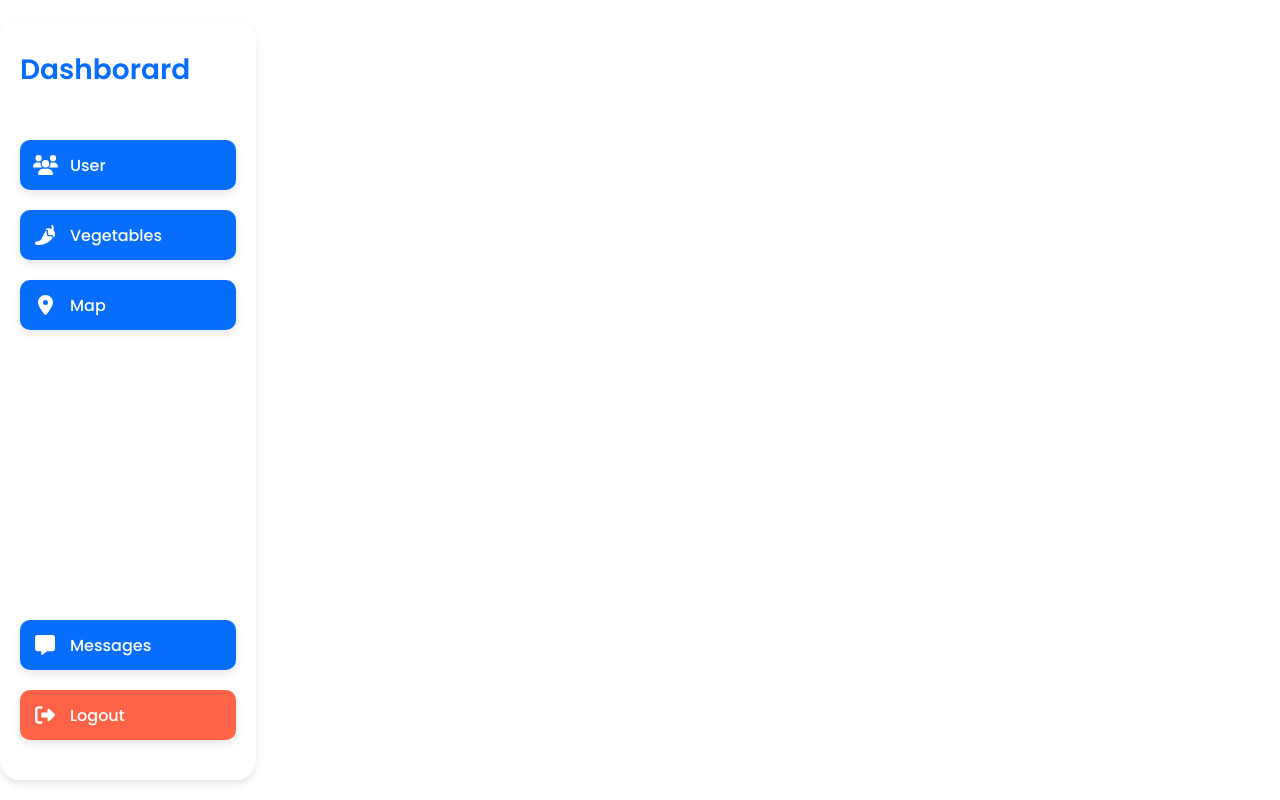
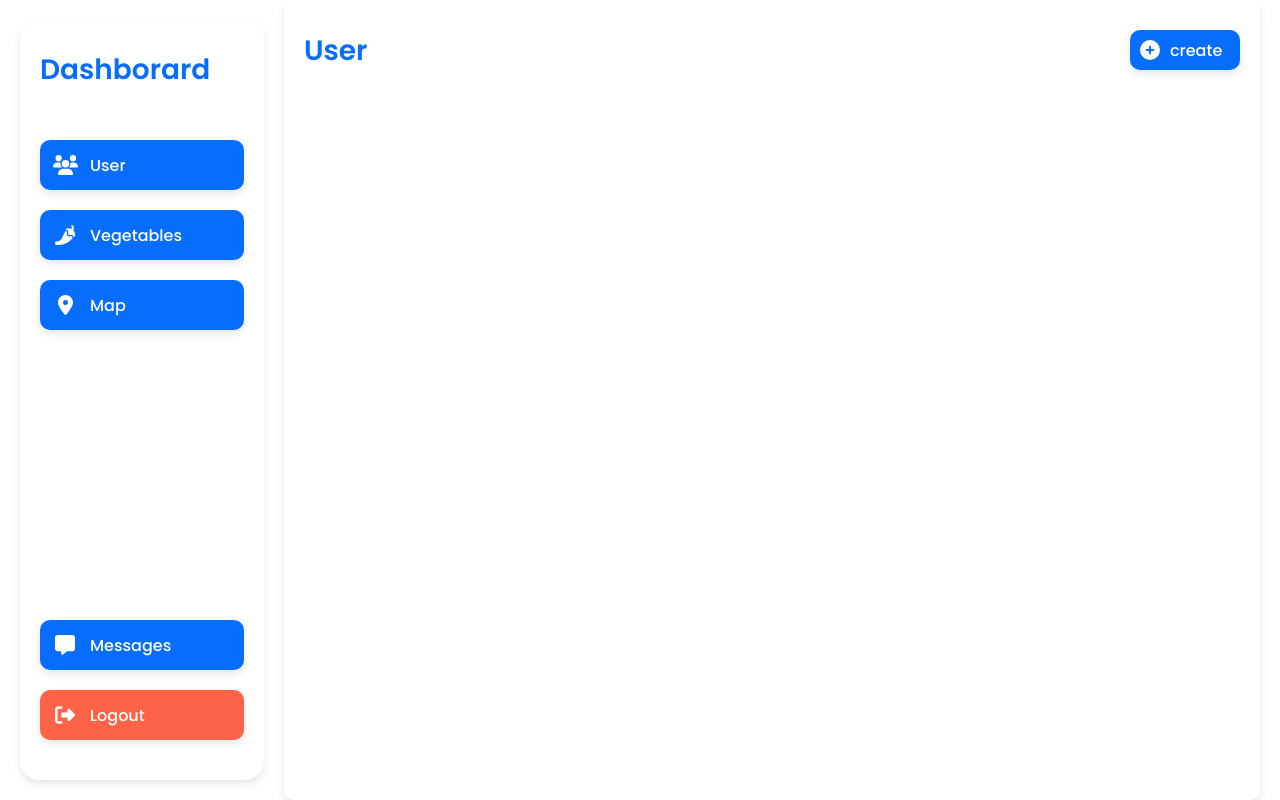
Before and after one commit to anirudh-mk/agriculture-automation-using-iot-frontend-web, a React (Vite) app: page / in a window 1280 px wide. Built offline with nearby package versions, Linux system fonts and the light colour scheme.

Commit message:
optim(DashboardScreen):code optimzied

```diff
--- a/screens/DashborardScree/DashboardScreen.css
+++ b/screens/DashborardScree/DashboardScreen.css
@@ -9,12 +9,12 @@
     flex-direction: column;
     width: 20%;
     height: 100%;
+    padding: 0 10px 0 20px;
 }
 .dashboardScreenDetailsContainer{
     display: flex;
     flex-direction: column;
-    flex: 1;
+    width: 80%;
     height: 100%;
-    align-items: center;
-    justify-content: center;
+    padding: 0 20px 0 10px;
 }
--- a/screens/DashborardScree/DashboardScreen.jsx
+++ b/screens/DashborardScree/DashboardScreen.jsx
@@ -11,7 +11,7 @@ function DashboardScreen() {
         <SideNavigationBar />
       </div>
       <div className="dashboardScreenDetailsContainer">
-        {/* <UserDetailsCard /> */}
+        <UserDetailsCard />
       </div>
     </div>
   );
```
